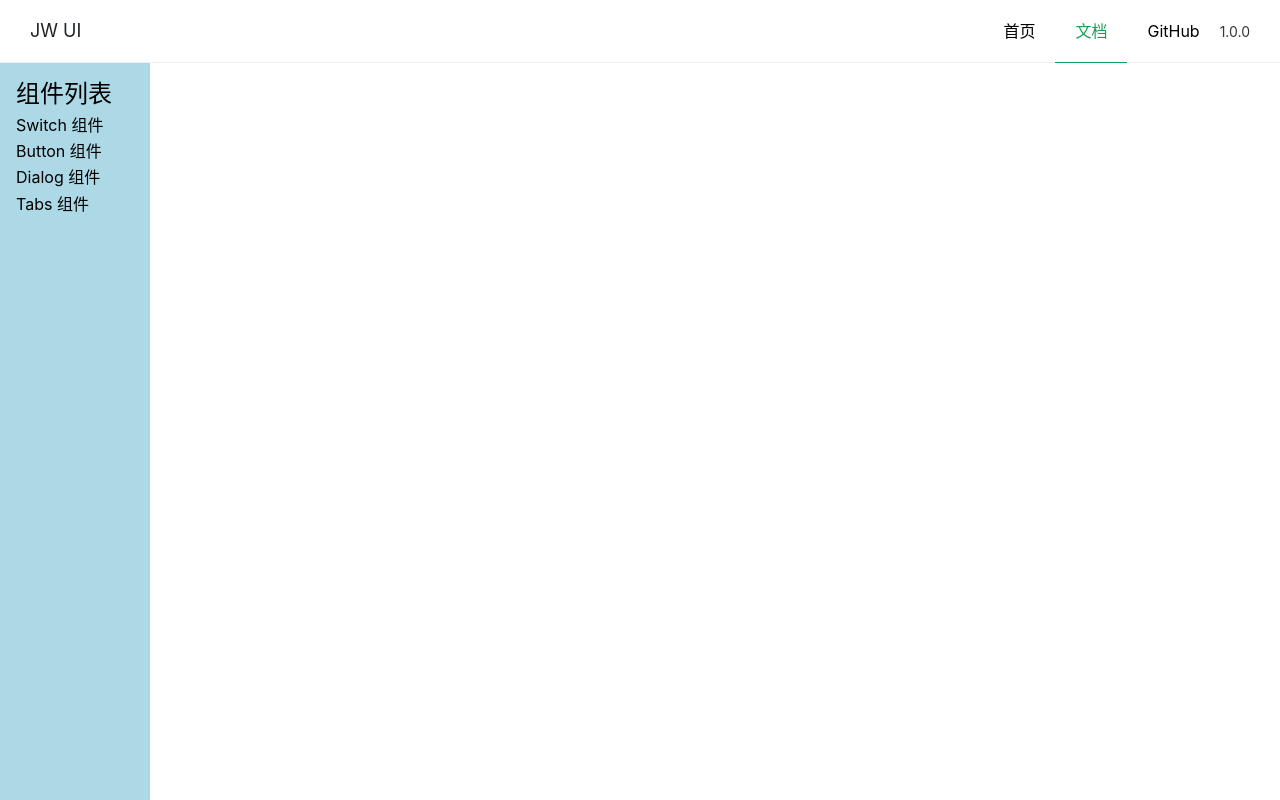
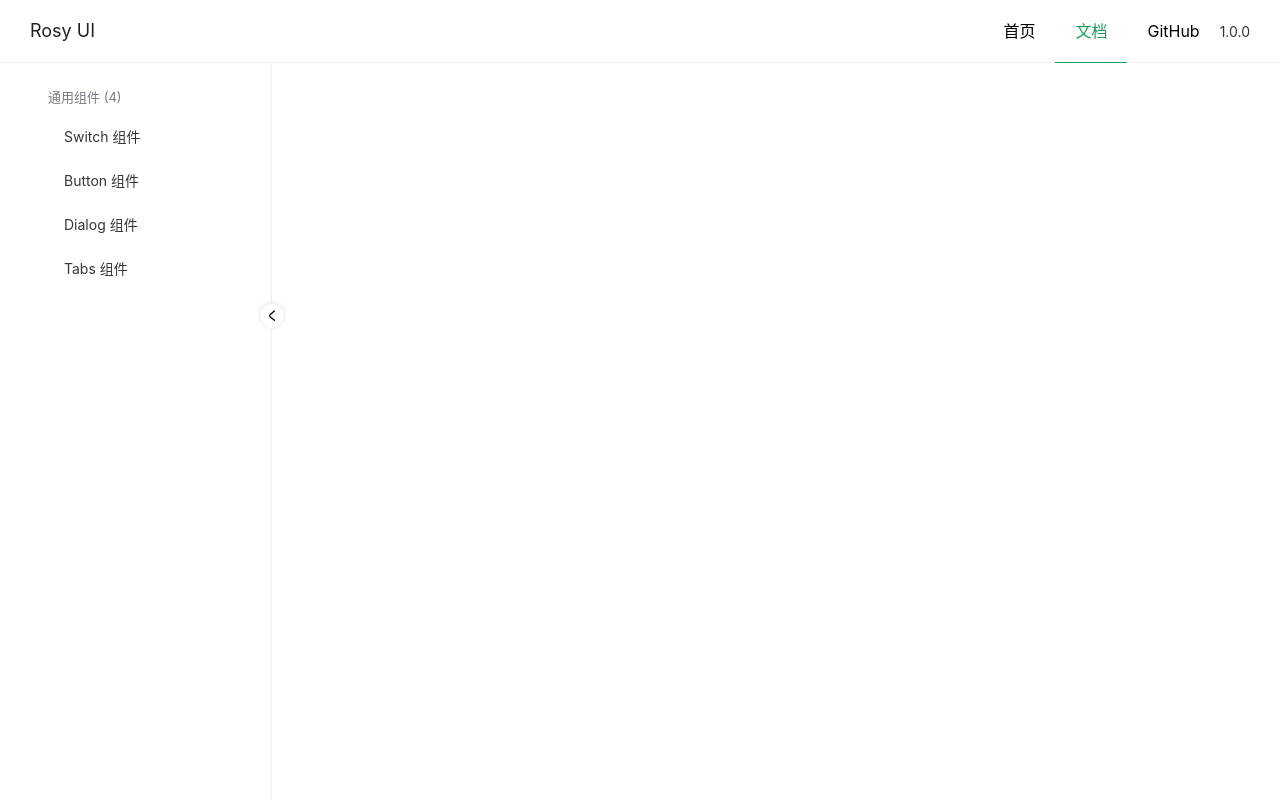
Before and after one commit to xiaowangxuevue/rosy-ui, a Vue app: page /doc in a window 1280 px wide. Built offline with nearby package versions, Linux system fonts and the light colour scheme.

Commit message:
实现aside

```diff
--- a/src/App.vue
+++ b/src/App.vue
@@ -1,10 +1,19 @@
 <script setup>
+import { ref, provide } from "vue";
+import router from "./router";
+const width = document.documentElement.clientWidth;
+const asideVisible = ref(width <= 500 ? false : true);
+provide("asideVisible", asideVisible);
+
+router.afterEach(() => {
+  if(width <= 500) {
+    asideVisible.value = false;
+  }
+});
 </script>
 
 <template>
   <router-view></router-view>
 </template>
 
-<style lang="scss" scoped>
-
-</style>
+<style lang="scss" scoped></style>
--- a/src/assets/css/base.scss
+++ b/src/assets/css/base.scss
@@ -11,11 +11,16 @@ a {
   text-decoration: none;
   color: inherit;
   &:hover {
-    border-bottom: 1px solid;
+    // border-bottom: 1px solid;
     cursor: pointer;
   }
 }
-h1,h2,h3,h4,h5,h6{
+h1,
+h2,
+h3,
+h4,
+h5,
+h6 {
   font-weight: normal;
 }
 
@@ -23,5 +28,48 @@ body {
   font-size: 16px;
   // 为什么这样写 font-family
   // 答案见 https://github.com/zenozeng/fonts.css/
-  font-family: -apple-system, "Noto Sans", "Helvetica Neue", Helvetica, "Nimbus Sans L", Arial, "Liberation Sans", "PingFang SC", "Hiragino Sans GB", "Noto Sans CJK SC", "Source Han Sans SC", "Source Han Sans CN", "Microsoft YaHei", "Wenquanyi Micro Hei", "WenQuanYi Zen Hei", "ST Heiti", SimHei, "WenQuanYi Zen Hei Sharp", sans-serif;
+  font-family: -apple-system, "Noto Sans", "Helvetica Neue", Helvetica,
+    "Nimbus Sans L", Arial, "Liberation Sans", "PingFang SC", "Hiragino Sans GB",
+    "Noto Sans CJK SC", "Source Han Sans SC", "Source Han Sans CN",
+    "Microsoft YaHei", "Wenquanyi Micro Hei", "WenQuanYi Zen Hei", "ST Heiti",
+    SimHei, "WenQuanYi Zen Hei Sharp", sans-serif;
 }
+
+/* 滚动条 */
+::-webkit-scrollbar-thumb:horizontal {
+  /*水平滚动条的样式*/
+  width: 4px;
+  background-color: #bfbfbf;
+  -webkit-border-radius: 6px;
+}
+::-webkit-scrollbar-track-piece {
+  background-color: #fff; /*滚动条的背景颜色*/
+  -webkit-border-radius: 0; /*滚动条的圆角宽度*/
+}
+::-webkit-scrollbar {
+  width: 10px; /*滚动条的宽度*/
+  height: 8px; /*滚动条的高度*/
+}
+::-webkit-scrollbar-thumb:vertical {
+  /*垂直滚动条的样式*/
+  height: 0px;
+  background-color: #bfbfbf;
+  -webkit-border-radius: 4px;
+  outline: 2px solid #fff;
+  outline-offset: -2px;
+  border: 2px solid #fff;
+}
+::-webkit-scrollbar-thumb:hover {
+  /*滚动条的hover样式*/
+  cursor: pointer;
+  height: 50px;
+  background-color: #9f9f9f;
+  -webkit-border-radius: 4px;
+}
+
+/* 文字溢出省略 */
+.text-overflow {
+  overflow: hidden;
+  text-overflow: ellipsis;
+  white-space: nowrap;
+}
--- /dev/null
+++ b/src/components/SwitchDemo.vue
@@ -0,0 +1,57 @@
+<template>
+  <p>SwitchDemo</p>
+  <p>SwitchDemo</p>
+  <p>SwitchDemo</p>
+  <p>SwitchDemo</p>
+  <p>SwitchDemo</p>
+  <p>SwitchDemo</p>
+  <p>SwitchDemo</p>
+  <p>SwitchDemo</p>
+  <p>SwitchDemo</p>
+  <p>SwitchDemo</p>
+  <p>SwitchDemo</p>
+  <p>SwitchDemo</p>
+  <p>SwitchDemo</p>
+  <p>SwitchDemo</p>
+  <p>SwitchDemo</p>
+  <p>SwitchDemo</p>
+  <p>SwitchDemo</p>
+  <p>SwitchDemo</p>
+  <p>SwitchDemo</p>
+  <p>SwitchDemo</p>
+  <p>SwitchDemo</p>
+  <p>SwitchDemo</p>
+  <p>SwitchDemo</p>
+  <p>SwitchDemo</p>
+  <p>SwitchDemo</p>
+  <p>SwitchDemo</p>
+  <p>SwitchDemo</p>
+  <p>SwitchDemo</p>
+  <p>SwitchDemo</p>
+  <p>SwitchDemo</p>
+  <p>SwitchDemo</p>
+  <p>SwitchDemo</p>
+  <p>SwitchDemo</p>
+  <p>SwitchDemo</p>
+  <p>SwitchDemo</p>
+  <p>SwitchDemo</p>
+  <p>SwitchDemo</p>
+  <p>SwitchDemo</p>
+  <p>SwitchDemo</p>
+  <p>SwitchDemo</p>
+  <p>SwitchDemo</p>
+  <p>SwitchDemo</p>
+  <p>SwitchDemo</p>
+  <p>SwitchDemo</p>
+  <p>SwitchDemo</p>
+  <p>SwitchDemo</p>
+  <p>SwitchDemo</p>
+  <p>SwitchDemo</p>
+  <p>SwitchDemo</p>
+  <p>SwitchDemo</p>
+  <p>SwitchDemo</p>
+  <p>SwitchDemo</p>
+  <p>SwitchDemo</p>
+  <p>SwitchDemo</p>
+  <p>SwitchDemo</p>
+</template>
--- a/src/components/Topnav.vue
+++ b/src/components/Topnav.vue
@@ -1,10 +1,24 @@
+<script setup lang="ts">
+import { type Ref, inject } from "vue";
+
+const asideVisible = inject<Ref<boolean>>("asideVisible");
+
+const toggleAside = () => {
+  asideVisible.value = !asideVisible.value;
+};
+</script>
 <template>
   <div class="topnav">
-    <a class="ui-logo" href="/home">
-      <img src="" alt="" />
-      <span>JW UI</span>
-    </a>
-    <div class="right-wrapper">
+    <img
+      class="toggle-aside"
+      src="@/assets/svg/列表.svg"
+      @click="toggleAside"
+    />
+    <div class="logo">
+      <!-- <img src="" alt="" /> -->
+      <span>Rosy UI</span>
+    </div>
+    <div class="menu">
       <router-link exact to="/home">首页</router-link>
       <router-link to="/doc">文档</router-link>
       <a href="" target="_blank">GitHub</a>
@@ -22,22 +36,28 @@
   justify-content: space-between;
   align-items: center;
   border-bottom: solid 1px rgb(239, 239, 245);
-  position: relative;
+  position: fixed;
+  top: 0;
+  left: 0;
+  width: 100%;
   z-index: 10;
 
-  .ui-logo {
+  .logo {
+    height: 28px;
+
     span {
       color: rgb(31, 34, 37);
       cursor: pointer;
       font-size: 18px;
-      line-height: 28.8px;
+      line-height: 28px;
+      height: 28px;
     }
     &:hover {
       border-bottom: none;
     }
   }
 
-  .right-wrapper {
+  .menu {
     a {
       display: inline-block;
       text-decoration: none;
@@ -61,5 +81,24 @@
       font-size: 14px;
     }
   }
+
+  .toggle-aside {
+    width: 24px;
+    height: 24px;
+    cursor: pointer;
+    display: none;
+  }
+
+  @media (max-width: 500px) {
+    > .menu {
+      display: none;
+    }
+    > .logo {
+      margin: 0 auto;
+    }
+    > .toggle-aside {
+      display: inline-block;
+    }
+  }
 }
 </style>
--- a/src/views/doc/index.vue
+++ b/src/views/doc/index.vue
@@ -1,30 +1,52 @@
-<script setup>
-import Topnav from "@/components/Topnav";
+<script setup lang="ts">
+import Topnav from "@/components/Topnav.vue";
+import { inject, type Ref } from "vue";
+
+const asideVisible = inject<Ref<boolean>>("asideVisible");
+const toggleAside = () => {
+  asideVisible.value = !asideVisible.value;
+};
 </script>
 <template>
   <div class="layout">
     <Topnav class="nav" />
     <div class="content">
-      <aside>
-        <h2>组件列表</h2>
-        <ol>
-          <li>
-            <router-link to="/doc/switch">Switch 组件</router-link>
-          </li>
-          <li>
-            <router-link to="/doc/button">Button 组件</router-link>
-          </li>
-          <li>
-            <router-link to="/doc/dialog">Dialog 组件</router-link>
-          </li>
-          <li>
-            <router-link to="/doc/tabs">Tabs 组件</router-link>
-          </li>
-        </ol>
-      </aside>
-      <!-- <main>
+      <transition name="fade">
+        <aside v-show="asideVisible">
+          <div class="menu">
+            <div class="menu-group">
+              <span class="menu-group-title text-overflow"> 通用组件 (4) </span>
+              <router-link class="menu-item text-overflow" to="/doc/switch"
+                >Switch 组件</router-link
+              >
+              <router-link class="menu-item text-overflow" to="/doc/button"
+                >Button 组件</router-link
+              >
+              <router-link class="menu-item text-overflow" to="/doc/dialog"
+                >Dialog 组件</router-link
+              >
+              <router-link class="menu-item text-overflow" to="/doc/tabs"
+                >Tabs 组件</router-link
+              >
+            </div>
+          </div>
+        </aside>
+      </transition>
+      <div
+        class="toggle-button"
+        @click="toggleAside"
+        :style="{
+          left: asideVisible ? '272px' : '0px',
+          transform: asideVisible
+            ? 'rotate(180deg) translateX(50%)'
+            : 'rotate(0deg) translateX(50%)',
+        }"
+      >
+        <img src="@/assets/svg/箭头 右.svg" alt="" />
+      </div>
+      <main>
         <router-view />
-      </main> -->
+      </main>
     </div>
   </div>
 </template>
@@ -38,43 +60,118 @@ import Topnav from "@/components/Topnav";
   }
   > .content {
     flex-grow: 1;
-    padding-top: 60px;
-    padding-left: 156px;
-    @media (max-width: 500px) {
-      padding-left: 0;
-    }
+    position: absolute;
+    top: 63px;
+    left: 0px;
+    height: calc(100% - 63px);
+    width: 100%;
   }
 }
 .content {
   display: flex;
+  transition: all 0.5 ease;
   > aside {
     flex-shrink: 0;
   }
   > main {
     flex-grow: 1;
-    padding: 16px;
-    background: lightgreen;
+    box-sizing: border-box;
+    padding: 32px 24px 56px 56px;
   }
 }
 aside {
-  background: lightblue;
-  width: 150px;
+  width: 272px;
   padding: 16px;
-  position: fixed;
-  top: 0;
-  left: 0;
-  padding-top: 80px;
-  height: 100%;
-  > h2 {
-    margin-bottom: 4px;
+  background-color: #fff;
+  border-right: 1px solid #efeff5;
+
+  .menu,
+  .menu-group {
+    width: 100%;
   }
-  > ol {
-    > li {
-      padding: 4px 0;
+
+  .menu-group-title,
+  .menu-item {
+    display: flex;
+    align-items: center;
+    width: 100%;
+  }
+
+  .menu-group-title {
+    height: 36px;
+    padding-left: 32px;
+    font-size: 13px;
+    color: rgb(118, 124, 130);
+    overflow: hidden;
+
+    &:hover {
+      cursor: default;
     }
   }
+
+  .menu-item {
+    height: 44px;
+    padding-left: 48px;
+    color: rgb(51, 54, 57);
+    font-size: 14px;
+
+    &:hover {
+      color: #18a058 !important;
+    }
+  }
+
+  .router-link-exact-active {
+    color: #18a058 !important;
+    background-color: #e7f5ee;
+    border-radius: 3px;
+  }
 }
+
+.toggle-button {
+  width: 26px;
+  height: 26px;
+  border-radius: 50%;
+  display: flex;
+  align-items: center;
+  justify-content: center;
+  cursor: pointer;
+  border: 1px solid rgb(239, 239, 245);
+  position: absolute;
+  left: 272px;
+  top: 240px;
+  background-color: #fff;
+  box-shadow: 0 2px 4px 0px rgb(0 0 0 / 6%);
+  transition: left 0.5s ease, transform 0.1s ease;
+
+  > img {
+    width: 12px;
+    height: 12px;
+  }
+
+  @media (max-width: 500px) {
+    display: none;
+  }
+}
+
 main {
+  transition: all 0.5 ease;
   overflow: auto;
 }
+
+.fade-enter-active,
+.fade-leave-active {
+  transition: all 0.5s ease;
+}
+
+.fade-enter-from,
+.fade-leave-to {
+  opacity: 0;
+  width: 0;
+  padding: 0;
+}
+
+.fade-leave-from {
+  width: 272px;
+  padding: 16px;
+}
 </style>
```
Also changed, not shown: src/router/index.ts (+23 -1 lines), src/assets/css/normalize.css, src/assets/svg/列表.svg (added), src/assets/svg/箭头 右.svg (added).
